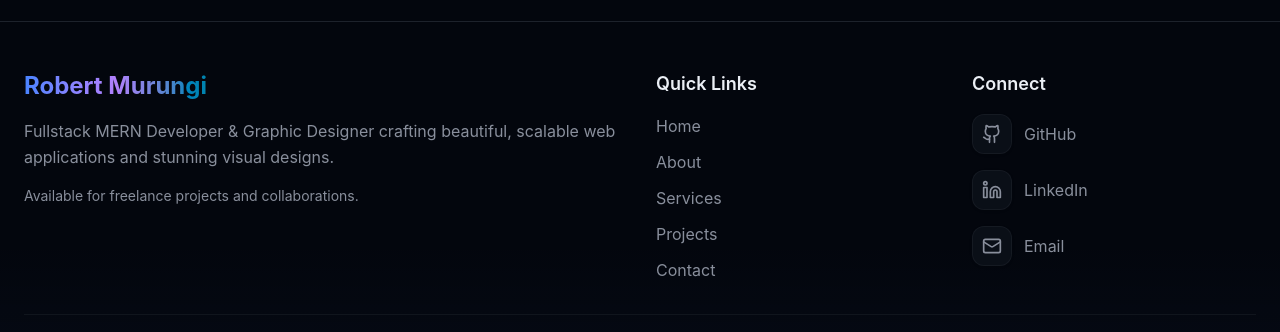
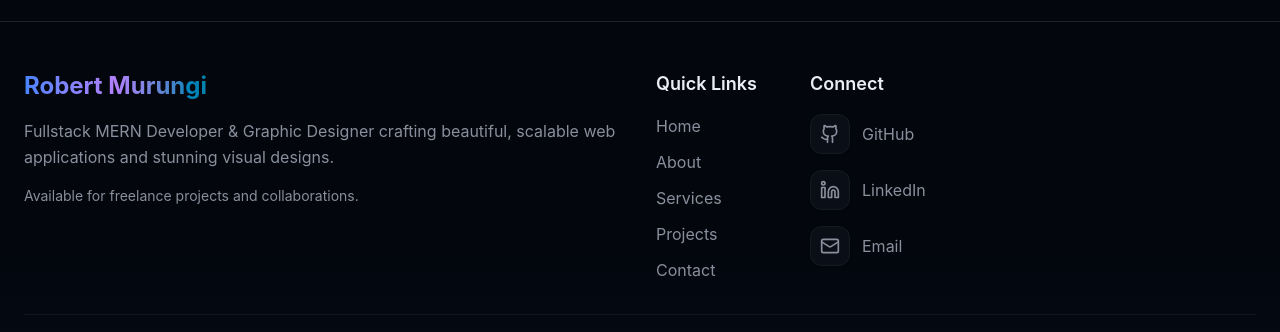
Before and after one commit to robaadekings/Robert-portifolio-website, a React app in the folder frontend/: page /login in a window 1280 px wide. Shown: the part 860-1192 px from the top of the page. Built offline with nearby package versions, Linux system fonts and the light colour scheme; no server answers; the HTML template or start-up script is replaced by a standard one.

Commit message:
"footer mpbile view polishing"

```diff
--- a/frontend/src/components/layout/Footer.jsx
+++ b/frontend/src/components/layout/Footer.jsx
@@ -35,6 +35,7 @@ const Footer = () => {
 
       <div className="max-w-7xl mx-auto px-6 py-12 relative">
         <div className="grid grid-cols-1 md:grid-cols-2 lg:grid-cols-4 gap-8 mb-8">
+
           {/* Branding */}
           <div className="lg:col-span-2">
             <Link to="/" className="inline-block mb-4">
@@ -48,6 +49,9 @@ const Footer = () => {
               Available for freelance projects and collaborations.
             </p>
           </div>
+
+          {/* Quick Links + Connect (mobile side-by-side) */}
+          <div className="grid grid-cols-2 gap-6 md:grid-cols-2 lg:grid-cols-2">
 
             {/* Quick Links */}
             <div>
@@ -92,6 +96,8 @@ const Footer = () => {
                 })}
               </div>
             </div>
+
+          </div>
         </div>
 
         {/* Divider */}
@@ -101,7 +107,9 @@ const Footer = () => {
         <div className="flex flex-col md:flex-row justify-between items-center gap-4 py-4">
           <p className="text-xs sm:text-sm text-muted-foreground flex flex-wrap items-center justify-center md:justify-start gap-1 md:gap-2">
             <span>© {new Date().getFullYear()} Robert Murungi.</span>
-            <span className="flex items-center gap-1 md:gap-2">Made with <Heart className="w-3 h-3 md:w-4 md:h-4 text-red-500 fill-red-500 animate-pulse" /></span>
+            <span className="flex items-center gap-1 md:gap-2">
+              Made with <Heart className="w-3 h-3 md:w-4 md:h-4 text-red-500 fill-red-500 animate-pulse" />
+            </span>
             <span>All rights reserved.</span>
           </p>
 
```
Lines whose indentation alone changed are shown as unchanged.
